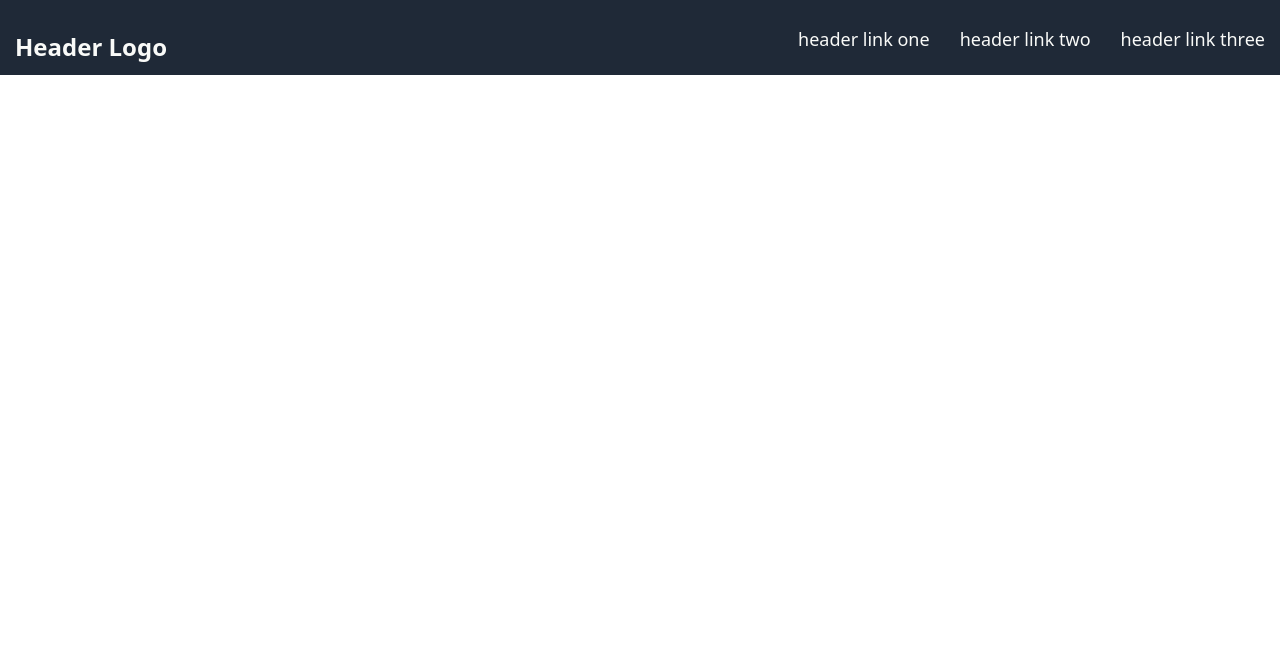
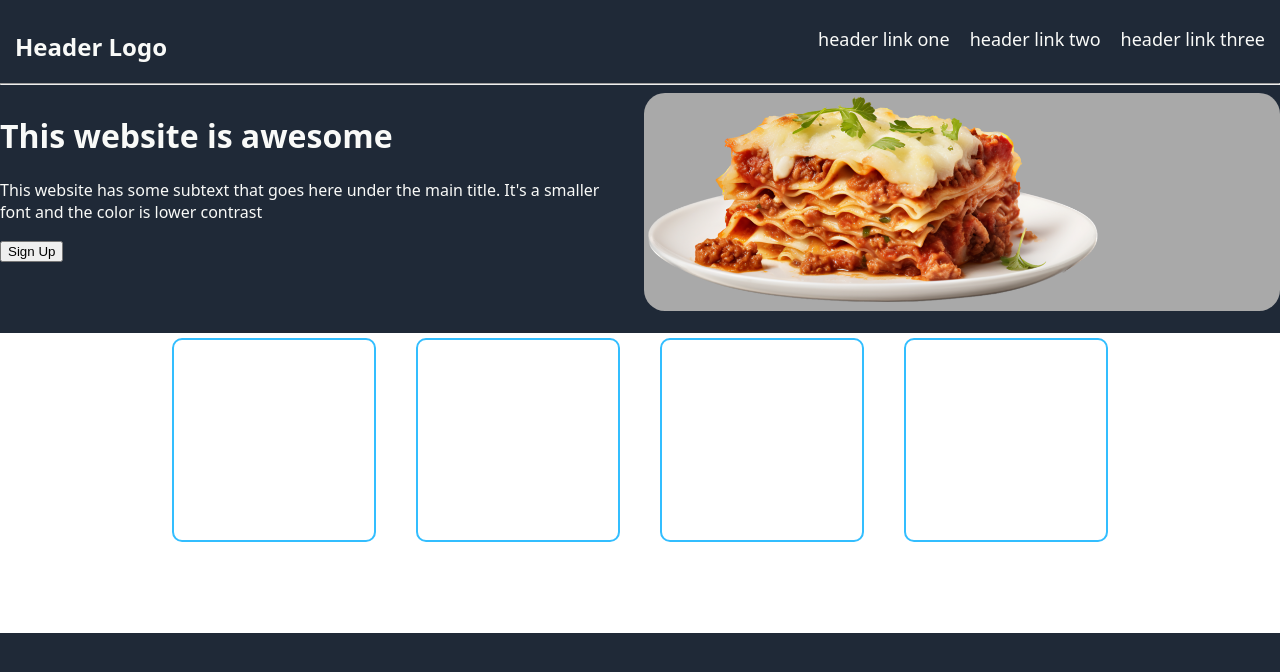
Before and after one commit to alfie-tur/odin-landing-page-project, a plain HTML site: page index.html in a window 1280 px wide. Drawn offline with Linux system fonts and the light colour scheme.

Commit message:
finished header, added flexboxes

```diff
--- a/index.html
+++ b/index.html
@@ -8,11 +8,37 @@
 </head>
 <body>
 
+    <!-- this div is used to contain everything within the header of the page -->
     <div class="headerContainer">
         <div class="headLink"><a>header link one</a></div>
         <div class="headLink"><a>header link two</a></div>
         <div class="headLink"><a>header link three</a></div>
     </div>
     <div class="headerContainer" id="logo"><strong>Header Logo</strong></div>
+
+    <hr>
+
+    <!-- this div will contain the bulk of the text just beneath the header -->
+    <div class="introContainer">
+        <div class="introText">
+            <h1>This website is awesome</h1>
+            <p>This website has some subtext that goes here under the main title. It's a smaller font and the color is lower contrast</p>
+            <button>Sign Up</button>
+        </div>
+        <div class="introImage">
+        <img src="images/lasagna.png" width="450px">
+        </div>
+    </div>
+
+    <br>
+
+    <!-- Here will be some organised images with text -->
+    <div class="randInfoContainer">
+        <div class="Pic"></div>
+        <div class="Pic"></div>
+        <div class="Pic"></div>
+        <div class="Pic"></div>
+    </div>
+
 </body>
 </html>
--- a/styles.css
+++ b/styles.css
@@ -1,15 +1,17 @@
+
 body{
     margin: 0;
+    font-family: system-ui, -apple-system, BlinkMacSystemFont, 'Segoe UI', Roboto, Oxygen, Ubuntu, Cantarell, 'Open Sans', 'Helvetica Neue', sans-serif;
+    background-color: #1F2937;
+    color: #f9faf8;
 }
 
+
 .headerContainer{
-    font-family: system-ui, -apple-system, BlinkMacSystemFont, 'Segoe UI', Roboto, Oxygen, Ubuntu, Cantarell, 'Open Sans', 'Helvetica Neue', sans-serif;
     height: 30px;
     display: flex;
     justify-content: right;
-    background-color: #1F2937;
-    color: #f9faf8;
-    gap: 15px
+    gap: 5px
 }
 
 .headLink:hover{
@@ -28,3 +30,44 @@ body{
     padding-bottom: 15px;
 
 }
+
+.introContainer{
+    display: flex;
+}
+.introText{
+    flex: 1;
+    margin-right: 16px;
+}
+.introImage{
+    flex: 1;
+    padding: 4px;
+    border-radius: 21px;
+    background-color: darkgrey;
+}
+
+#title{
+    font-size: 48px;
+}
+#subtext{
+    font-size: 18px;
+}
+
+#introImage{
+    align-items: right;
+}
+
+.randInfoContainer{
+    width: auto;
+    height: 300px;
+    background-color: white;
+    display: flex;
+    justify-content: center;
+    gap: 40px;
+}
+.Pic{
+    width: 200px;
+    height: 200px;
+    margin-top: 5px;
+    border: 2px solid rgb(51, 190, 255);
+    border-radius: 10px;
+}
```
Also changed, not shown: 1 other file.
